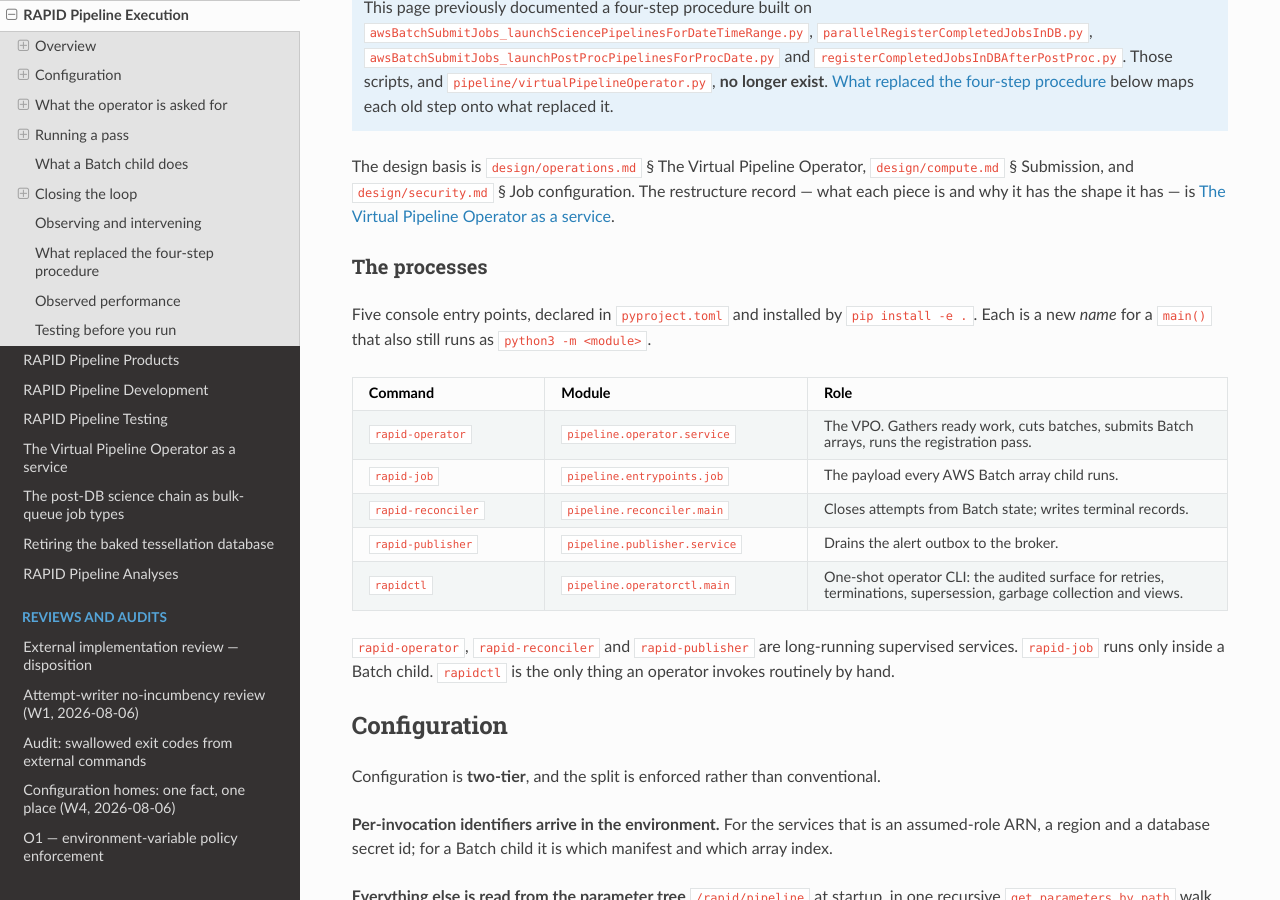
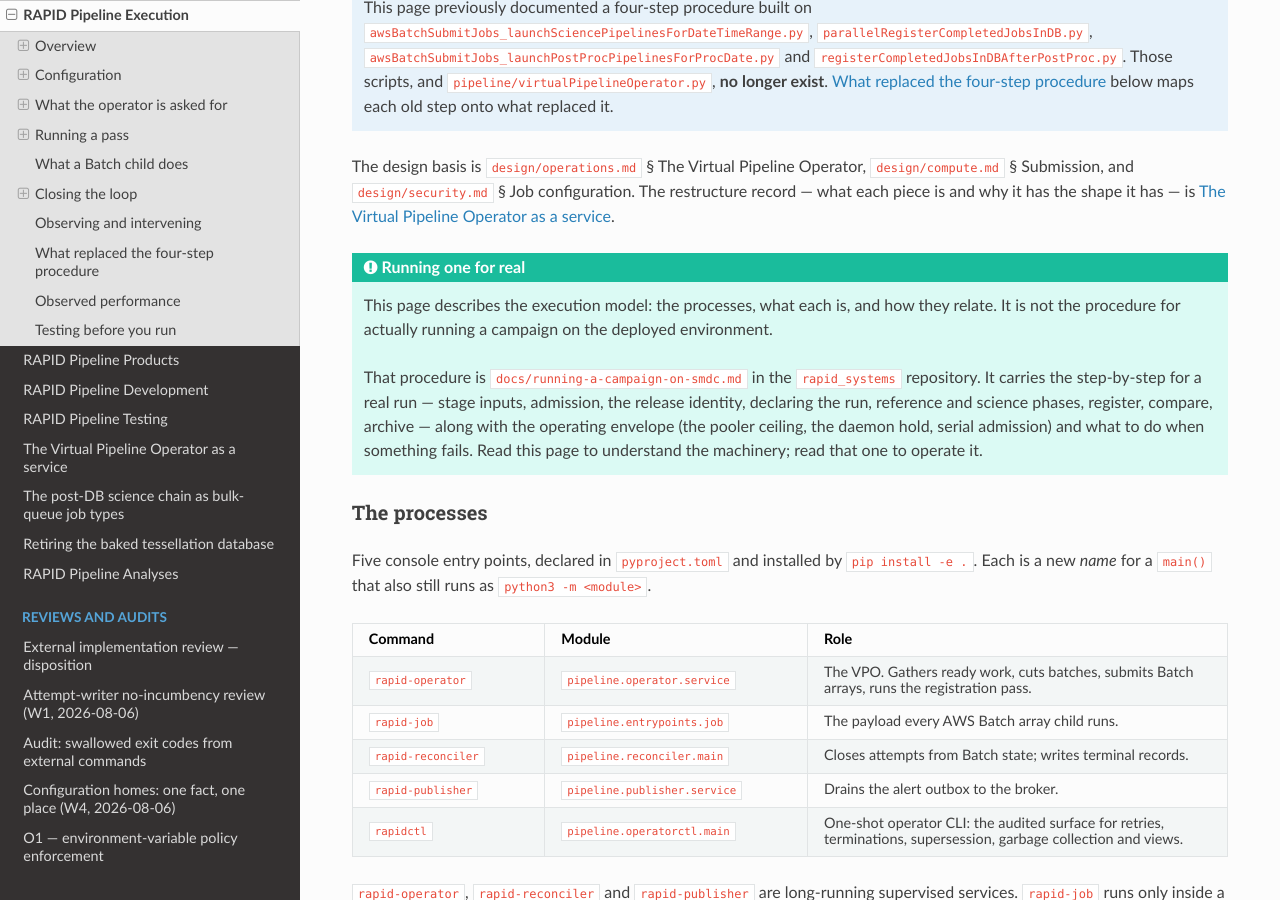
Before and after one commit to Caltech-IPAC/rapid, a Sphinx documentation site: the page built from docs/source/ops/bulk_run.rst, in a window 1280 px wide and 900 px high, scrolled down 429 px. Built offline with Sphinx 7.4.7 and the Read the Docs theme 3.1.0, drawn with Linux system fonts in a browser that asks for light colours; the version number is read from the project's files by our own code.

Commit message:
docs: tell a contributor which branch runs, and retire what does not
CONTRIBUTING.md gains three things a contributor currently has no way
to learn from the repository. That smdc, not main, is the branch the
SMDC environment runs, so a change merged to main does not reach the
environment and work meant for SMDC branches from smdc. That merging to
smdc does not deploy — deployment is a separate deliberate act by
someone with account access, repinning all six image consumers, and
nothing in this repository performs or can perform it, so a change that
needs to land on a timescale has to say so. And that the contract test
tier needs a checkout of rapid_systems, which is private under IPAC-SW
and granted per person: the stub tier is what a contributor without
that access can run, which is why it is the default and the tier CI
gates on.

README.md now names both documentation sites and says what each is for.
It linked only this repository's own Sphinx build, so a reader had no
path to the design documents at all. Both were confirmed reachable.

The install/, docker and todo pages are marked retired at the top and
kept, not deleted. They describe a source install and a Docker-on-Ubuntu
setup; the environment runs RHEL 10 with rootless podman from a golden
AMI, and the pipeline runs from a pinned image built by rebuild.sh.
Retiring rather than deleting keeps them readable and their history
intact, and each banner says what replaced it.

bulk_run.rst is pointed at the operational runbook. The page is current
and good at what it does — the execution model, the five console entry
points, the mapping from the retired four-step procedure — but a reader
who wants to run a campaign needs docs/running-a-campaign-on-smdc.md in
rapid_systems, and nothing said so.

sphinx-build -b html: build succeeded, rc=0, 30 warnings — identical to
the 30 on an unmodified baseline build of the same tree, so these edits
introduce none. All five banners verified present in the rendered HTML.

Co-Authored-By: Claude Opus 5 <noreply@anthropic.com>
Claude-Session: https://claude.ai/code/session_01XuiXwTBpQXcSozJsAup151

```diff
--- a/docs/source/ops/bulk_run.rst
+++ b/docs/source/ops/bulk_run.rst
@@ -29,6 +29,21 @@ The design basis is ``design/operations.md`` § The Virtual Pipeline
 Operator, ``design/compute.md`` § Submission, and ``design/security.md``
 § Job configuration. The restructure record — what each piece is and why it
 has the shape it has — is :doc:`/dev/vpo_service`.
+
+.. admonition:: Running one for real
+   :class: tip
+
+   This page describes the execution model: the processes, what each is,
+   and how they relate. It is not the procedure for actually running a
+   campaign on the deployed environment.
+
+   That procedure is ``docs/running-a-campaign-on-smdc.md`` in the
+   ``rapid_systems`` repository. It carries the step-by-step for a real
+   run — stage inputs, admission, the release identity, declaring the run,
+   reference and science phases, register, compare, archive — along with
+   the operating envelope (the pooler ceiling, the daemon hold, serial
+   admission) and what to do when something fails. Read this page to
+   understand the machinery; read that one to operate it.
 
 The processes
 ====================================
```
Also changed, not shown: CONTRIBUTING.md (+61 -0 lines), README.md (+13 -1 lines), docs/source/install/docker.rst (+8 -0 lines), docs/source/install/docker_image.rst (+7 -0 lines), docs/source/install/install.rst (+10 -0 lines), docs/source/todo/todo_list.rst (+8 -0 lines).
